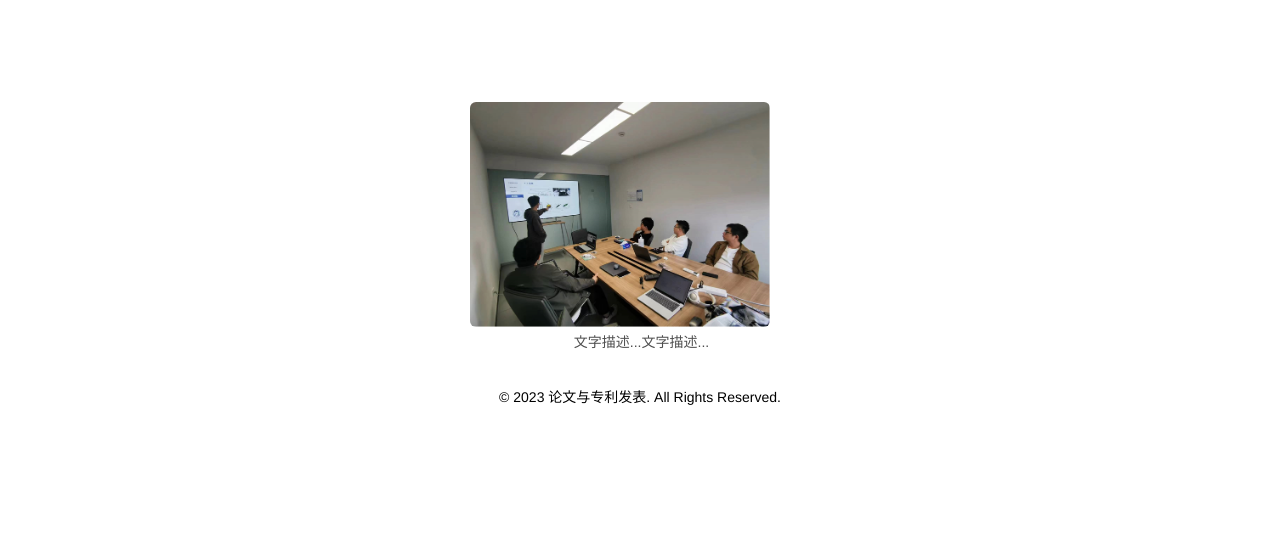
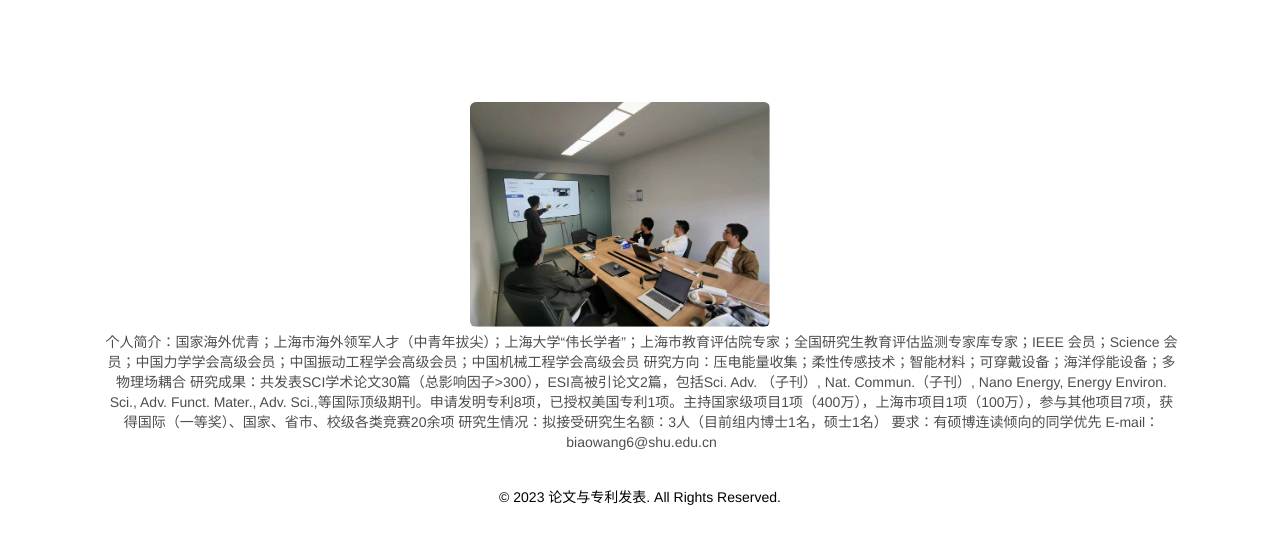
Before and after one commit to wangbiaolab/-wangbiaolab.github.io, a plain HTML site: page home.html in a window 1280 px wide. Shown: the part 248-792 px from the top of the page. Drawn offline with nearby package versions, Linux system fonts and the light colour scheme.

Commit message:
Update home.html

```diff
--- a/home.html
+++ b/home.html
@@ -27,7 +27,12 @@
     </div>
     <div class="content" >
         <img style="margin-left: 400px" src="./img/img_14.png" class="img-responsive img-rounded " alt="Responsive image">
-        <p style="text-align: center">文字描述...文字描述...</p>
+        <p style="text-align: center">个人简介：国家海外优青；上海市海外领军人才（中青年拔尖）；上海大学“伟长学者”；上海市教育评估院专家；全国研究生教育评估监测专家库专家；IEEE 会员；Science 会员；中国力学学会高级会员；中国振动工程学会高级会员；中国机械工程学会高级会员
+研究方向：压电能量收集；柔性传感技术；智能材料；可穿戴设备；海洋俘能设备；多物理场耦合
+研究成果：共发表SCI学术论文30篇（总影响因子>300），ESI高被引论文2篇，包括Sci. Adv. （子刊）, Nat. Commun.（子刊）, Nano Energy, Energy Environ. Sci., Adv. Funct. Mater., Adv. Sci.,等国际顶级期刊。申请发明专利8项，已授权美国专利1项。主持国家级项目1项（400万），上海市项目1项（100万），参与其他项目7项，获得国际（一等奖）、国家、省市、校级各类竞赛20余项
+研究生情况：拟接受研究生名额：3人（目前组内博士1名，硕士1名）
+               要求：有硕博连读倾向的同学优先
+E-mail：biaowang6@shu.edu.cn</p>
     </div>
 
 </div>
```
